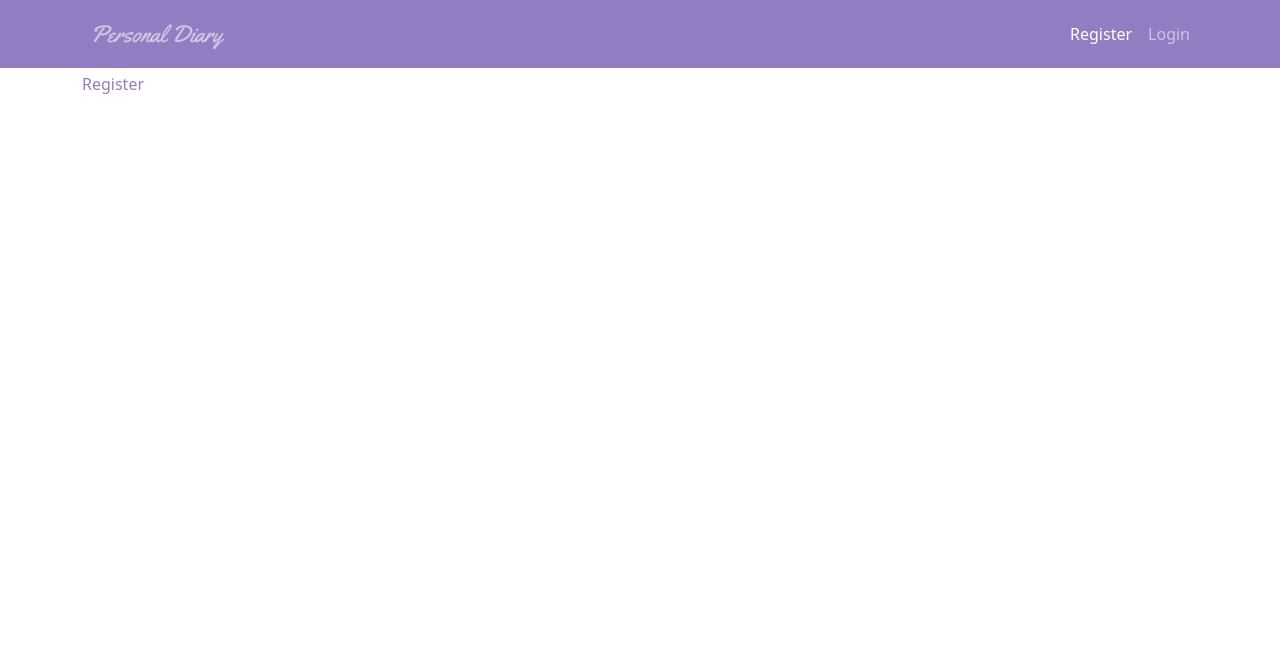
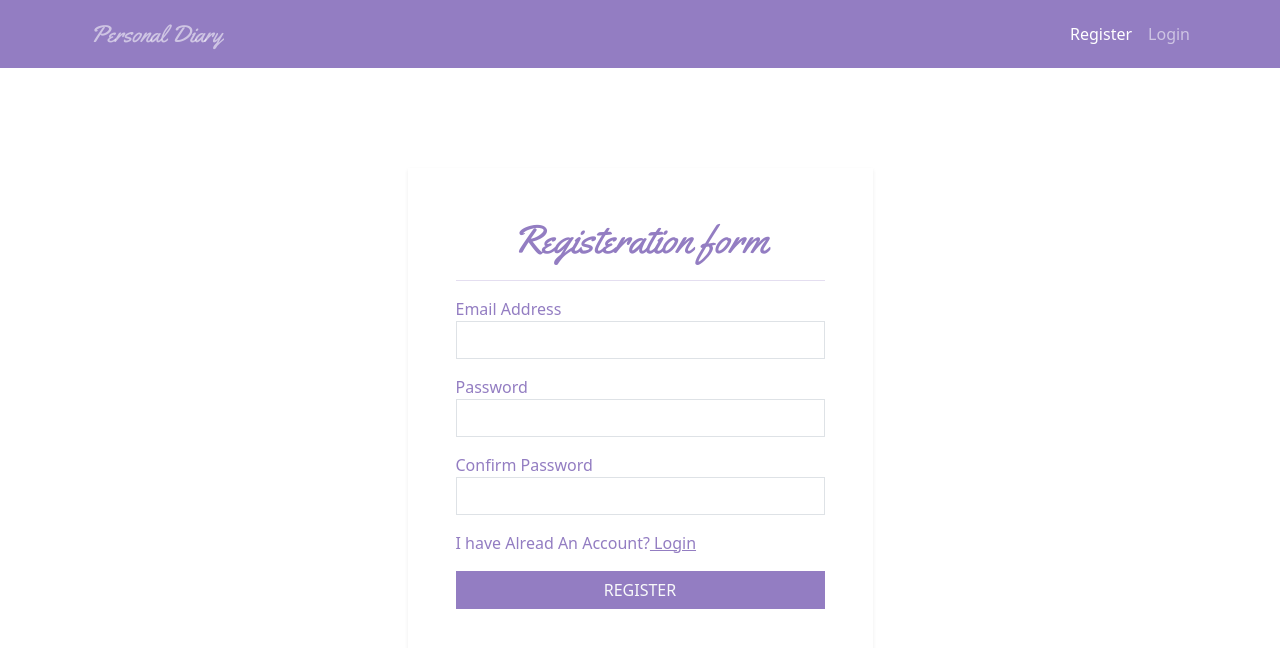
Before and after one commit to Alhaadii/DAIRY-WEB-APP, a React (Vite) app in the folder frontend/: page /register in a window 1280 px wide. Shown: the top 648 px of the page. Built offline with nearby package versions, Linux system fonts and the light colour scheme.

Commit message:
commit-4 added login and register form

```diff
--- a/frontend/src/screens/Login.jsx
+++ b/frontend/src/screens/Login.jsx
@@ -1,5 +1,60 @@
+import { useState } from "react";
 import FormContainer from "../components/FormContainer";
+import { Link } from "react-router-dom";
 
 export const Login = () => {
-  return <FormContainer>Login</FormContainer>;
+  const [error, setError] = useState("");
+  const [email, setEmail] = useState("");
+  const [password, setPassword] = useState("");
+  const handleSubmit = (e) => {
+    e.preventDefault();
+    if (!email)
+      return setTimeout(() => {
+        setError("Please enter a valid email");
+      }, 1000);
+    else if (!password)
+      setTimeout(() => {
+        return setError("Please enter a valid password");
+      }, 1000);
+
+    console.log("Login", email + ": " + password);
+  };
+
+  return (
+    <FormContainer>
+      <form onSubmit={(e) => handleSubmit(e)}>
+        <div className="col-lg-5 col-md-8 col-12 mx-auto shadow-sm p-5">
+          {error && (
+            <div className="alert alert-danger text-center mb-3">{error}</div>
+          )}
+          <h1 className="text-center title">Login form</h1> <hr />
+          <div className="mb-3">
+            <label htmlFor="email">Email Address</label>
+            <input
+              onChange={(e) => setEmail(e.target.value)}
+              type="text"
+              className="form-control"
+              id="email"
+              value={email}
+            />
+          </div>
+          <div className="mb-3">
+            <label htmlFor="password">Password</label>
+            <input
+              onChange={(e) => setPassword(e.target.value)}
+              type="password"
+              className="form-control"
+              id="password"
+              value={password}
+            />
+          </div>
+          <div className="mb-3">
+            <label htmlFor="register">Don't have an account? </label>
+            <Link to={"/register"}> Register</Link>
+          </div>
+          <button className="btn btn-primary w-100 text-light">LOGIN</button>
+        </div>
+      </form>
+    </FormContainer>
+  );
 };
--- a/frontend/src/screens/Register.jsx
+++ b/frontend/src/screens/Register.jsx
@@ -1,3 +1,70 @@
+import { useState } from "react";
+import FormContainer from "../components/FormContainer";
+import { Link } from "react-router-dom";
+
 export const Register = () => {
-  return <div>Register</div>;
+  const [error, setError] = useState("");
+  const [email, setEmail] = useState("");
+  const [password, setPassword] = useState("");
+  const [confirmPassword, setConfirmPassword] = useState("");
+  const handleSubmit = (e) => {
+    e.preventDefault();
+    if (!email || !password) return false;
+    if (password !== confirmPassword) {
+      setError("Mkae sure the password and confirm password are correct match");
+      setTimeout(() => {
+        setError("");
+      }, 1000);
+    }
+
+    console.log("Login", email + ": " + password);
+  };
+
+  return (
+    <FormContainer>
+      <form onSubmit={(e) => handleSubmit(e)}>
+        <div className="col-lg-5 col-md-8 col-12 mx-auto shadow-sm p-5">
+          {error && (
+            <div className="alert alert-danger text-center mb-3">{error}</div>
+          )}
+          <h1 className="text-center title">Registeration form</h1> <hr />
+          <div className="mb-3">
+            <label htmlFor="email">Email Address</label>
+            <input
+              onChange={(e) => setEmail(e.target.value)}
+              type="text"
+              className="form-control"
+              id="email"
+              value={email}
+            />
+          </div>
+          <div className="mb-3">
+            <label htmlFor="password">Password</label>
+            <input
+              onChange={(e) => setPassword(e.target.value)}
+              type="password"
+              className="form-control"
+              id="password"
+              value={password}
+            />
+          </div>
+          <div className="mb-3">
+            <label htmlFor="confirmPassword">Confirm Password</label>
+            <input
+              onChange={(e) => setConfirmPassword(e.target.value)}
+              type="confirmPassword"
+              className="form-control"
+              id="confirmPassword"
+              value={confirmPassword}
+            />
+          </div>
+          <div className="mb-3">
+            <label htmlFor="register">I have Alread An Account? </label>
+            <Link to={"/register"}> Login</Link>
+          </div>
+          <button className="btn btn-primary w-100 text-light">REGISTER</button>
+        </div>
+      </form>
+    </FormContainer>
+  );
 };
```
